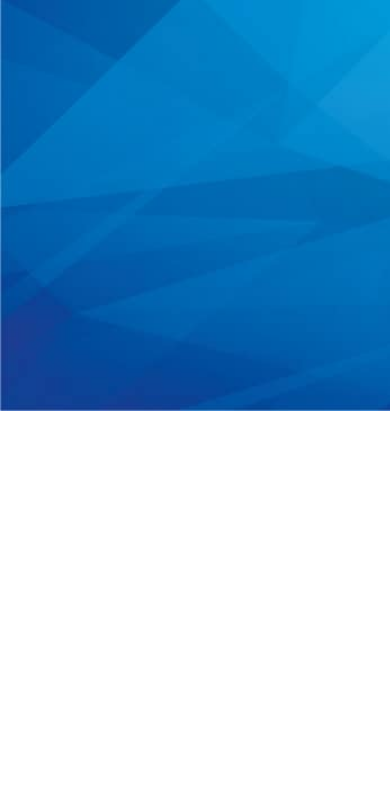
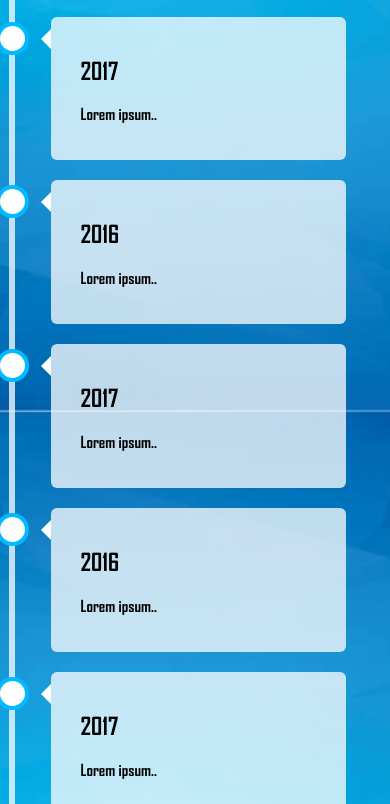
Before and after one commit to AppleSauce4/TechnoWire, a plain HTML site: page Sillicon Valley.html in a window 390 px wide. Shown: the part 433-1237 px from the top of the page. Before the commit the page ends 844 px from the top, so only its background shows below. Drawn offline with Linux system fonts and the light colour scheme.

Commit message:
Add files via upload
Signed-off-by: AppleSauce4 <69209884+AppleSauce4@users.noreply.github.com>

```diff
--- a/Sillicon Valley.html
+++ b/Sillicon Valley.html
@@ -7,6 +7,7 @@
     <title>Sillicon Valley</title>
 
     <link href="styles.css" rel="stylesheet">
+    <link href="stylesvalley.css" rel="stylesheet">
 </head>
 
 <body>
@@ -37,7 +38,105 @@
 
     <main>
 
-
+        <div class="timeline">
+            <div class="container left">
+              <div class="content">
+                <h2>2017</h2>
+                <p>Lorem ipsum..</p>
+              </div>
+            </div>
+            <div class="container right">
+              <div class="content">
+                <h2>2016</h2>
+                <p>Lorem ipsum..</p>
+              </div>
+            </div>
+          </div>
+          <div class="timeline">
+            <div class="container left">
+              <div class="content">
+                <h2>2017</h2>
+                <p>Lorem ipsum..</p>
+              </div>
+            </div>
+            <div class="container right">
+              <div class="content">
+                <h2>2016</h2>
+                <p>Lorem ipsum..</p>
+              </div>
+            </div>
+          </div>
+          <div class="timeline">
+            <div class="container left">
+              <div class="content">
+                <h2>2017</h2>
+                <p>Lorem ipsum..</p>
+              </div>
+            </div>
+            <div class="container right">
+              <div class="content">
+                <h2>2016</h2>
+                <p>Lorem ipsum..</p>
+              </div>
+            </div>
+          </div>
+          <div class="timeline">
+            <div class="container left">
+              <div class="content">
+                <h2>2017</h2>
+                <p>Lorem ipsum..</p>
+              </div>
+            </div>
+            <div class="container right">
+              <div class="content">
+                <h2>Steve Jobs</h2>
+                <p>Lorem ipsum dolor sit amet consectetur adipisicing elit. Nihil eos pariatur perspiciatis tempora Lorem ipsum dolor sit amet consectetur adipisicing elit. Nihil eos pariatur perspiciatis tempora accusamus nulla, at debitis error possimus laudantium officiis nemo culpa id suscipit enim. Adipisci mollitia alias aliquid.
+                </p>
+              </div>
+            </div>
+          </div>
+          <div class="timeline">
+            <div class="container left">
+              <div class="content">
+                <h2>2017</h2>
+                <p>Lorem ipsum..</p>
+              </div>
+            </div>
+            <div class="container right">
+              <div class="content">
+                <h2>2016</h2>
+                <p>Lorem ipsum..</p>
+              </div>
+            </div>
+          </div>
+          <div class="timeline">
+            <div class="container left">
+              <div class="content">
+                <h2>2017</h2>
+                <p>Lorem ipsum..</p>
+              </div>
+            </div>
+            <div class="container right">
+              <div class="content">
+                <h2>2016</h2>
+                <p>Lorem ipsum..</p>
+              </div>
+            </div>
+          </div>
+          <div class="timeline">
+            <div class="container left">
+              <div class="content">
+                <h2>2017</h2>
+                <p>Lorem ipsum..</p>
+              </div>
+            </div>
+            <div class="container right">
+              <div class="content">
+                <h2>2016</h2>
+                <p>Lorem ipsum..</p>
+              </div>
+            </div>
+          </div>
 
 
 
--- /dev/null
+++ b/stylesvalley.css
@@ -0,0 +1,134 @@
+* {
+    box-sizing: border-box;
+  }
+
+  /* Set a background color */
+  body {
+    background-color: #474e5d;
+  }
+
+  /* The actual timeline (the vertical ruler) */
+  .timeline {
+    position: relative;
+    right: 5%;
+    max-width: 1200px;
+    margin: 0 auto;
+  }
+
+  /* The actual timeline (the vertical ruler) */
+  .timeline::after {
+    content: '';
+    position: absolute;
+    width: 6px;
+    background-color: rgba(255, 255, 255, 0.750);
+    top: 0;
+    bottom: 0;
+    left: 50%;
+    margin-left: -3px;
+  }
+
+  /* Container around content */
+  .container {
+    padding: 10px 40px;
+    position: relative;
+    background-color: inherit;
+    width: 50%;
+  }
+
+  /* The circles on the timeline */
+  .container::after {
+    content: '';
+    position: absolute;
+    width: 25px;
+    height: 25px;
+    right: -17px;
+    background-color: white;
+    border: 4px solid #00BBFF;
+    top: 15px;
+    border-radius: 50%;
+    z-index: 1;
+  }
+
+  /* Place the container to the left */
+  .left {
+    left: 0;
+  }
+
+  /* Place the container to the right */
+  .right {
+    left: 50%;
+  }
+
+  /* Add arrows to the left container (pointing right) */
+  .left::before {
+    content: " ";
+    height: 0;
+    position: absolute;
+    top: 22px;
+    width: 0;
+    z-index: 1;
+    right: 30px;
+    border: medium solid white;
+    border-width: 10px 0 10px 10px;
+    border-color: transparent transparent transparent white;
+  }
+
+  /* Add arrows to the right container (pointing left) */
+  .right::before {
+    content: " ";
+    height: 0;
+    position: absolute;
+    top: 22px;
+    width: 0;
+    z-index: 1;
+    left: 30px;
+    border: medium solid white;
+    border-width: 10px 10px 10px 0;
+    border-color: transparent white transparent transparent;
+  }
+
+  /* Fix the circle for containers on the right side */
+  .right::after {
+    left: -16px;
+  }
+
+  /* The actual content */
+  .content {
+    padding: 20px 30px;
+    background-color: rgba(255, 255, 255, 0.750);
+    position: relative;
+    border-radius: 6px;
+  }
+
+  /* Media queries - Responsive timeline on screens less than 600px wide */
+  @media screen and (max-width: 600px) {
+  /* Place the timelime to the left */
+    .timeline::after {
+      left: 31px;
+    }
+
+  /* Full-width containers */
+    .container {
+      width: 100%;
+      padding-left: 70px;
+      padding-right: 25px;
+    }
+
+  /* Make sure that all arrows are pointing leftwards */
+    .container::before {
+      left: 60px;
+      border: medium solid white;
+      border-width: 10px 10px 10px 0;
+      border-color: transparent white transparent transparent;
+    }
+
+  /* Make sure all circles are at the same spot */
+    .left::after, .right::after {
+      left: 15px;
+    }
+
+  /* Make all right containers behave like the left ones */
+    .right {
+      left: 0%;
+    }
+  }
```
